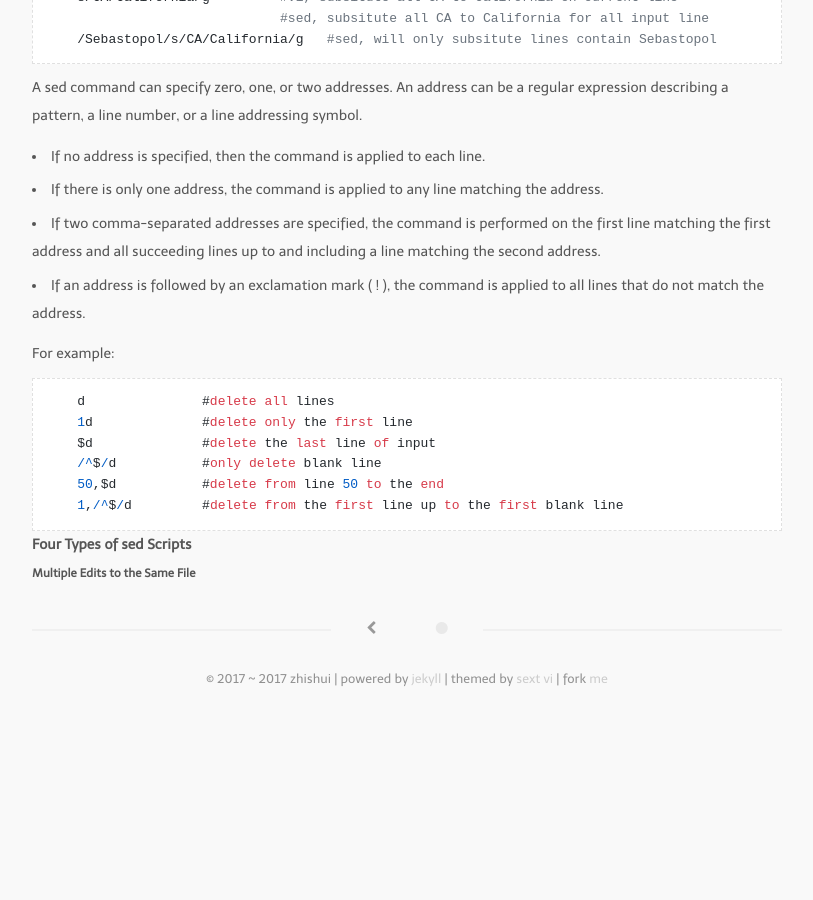
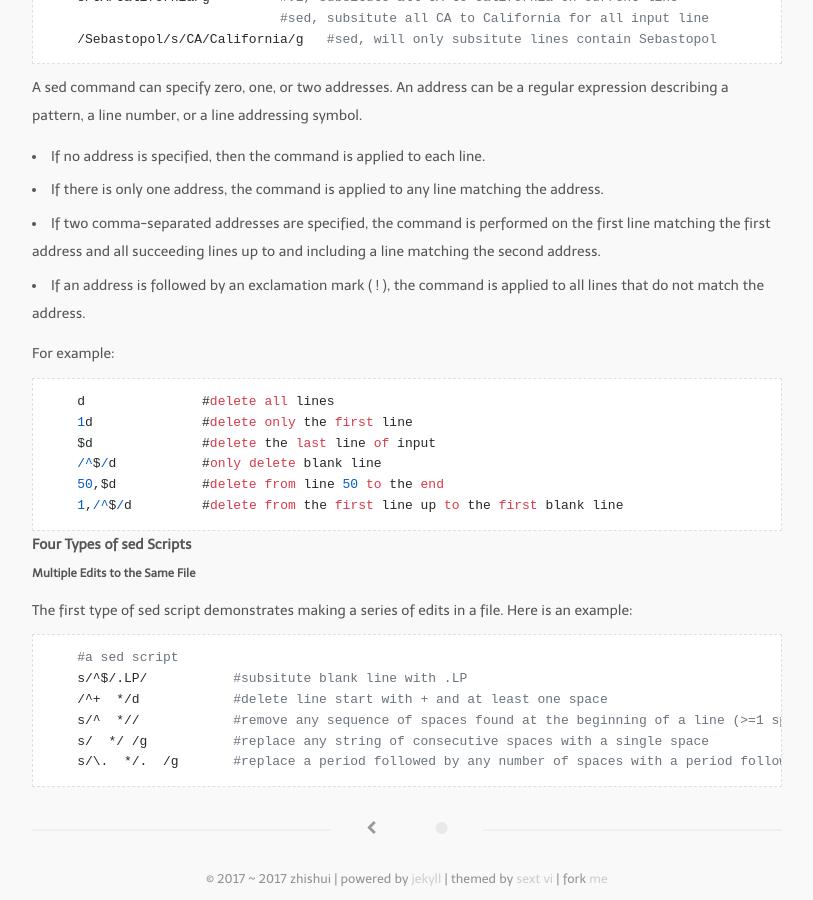
Before and after one commit to bizhishui/bizhishui.github.io, a Jekyll site: the page built from _posts/2017-02-26-sed-awk.md, in a window 1280 px wide and 900 px high, scrolled down 3493 px. Shown: the whole window, without its empty margins (233-1046 px from the left). Built offline with Jekyll 4.4.1, drawn with Linux system fonts in a browser that asks for light colours; nearby versions of some CDN libraries; some web fonts are replaced; a script that is not in the unit is left out; before the commit the page ends 4192 px from its top, so only the background shows below that.

Commit message:
keeps on

````diff
--- a/_posts/2017-02-26-sed-awk.md
+++ b/_posts/2017-02-26-sed-awk.md
@@ -184,3 +184,13 @@ For example:
 
 ##### Multiple Edits to the Same File
 {:.no_toc}
+The first type of sed script demonstrates making a series of edits in a file. Here is an example:
+
+```
+    #a sed script
+    s/^$/.LP/           #subsitute blank line with .LP
+    /^+  */d            #delete line start with + and at least one space
+    s/^  *//            #remove any sequence of spaces found at the beginning of a line (>=1 space)
+    s/  */ /g           #replace any string of consecutive spaces with a single space
+    s/\.  */.  /g       #replace a period followed by any number of spaces with a period followed by two spaces
+```
````
